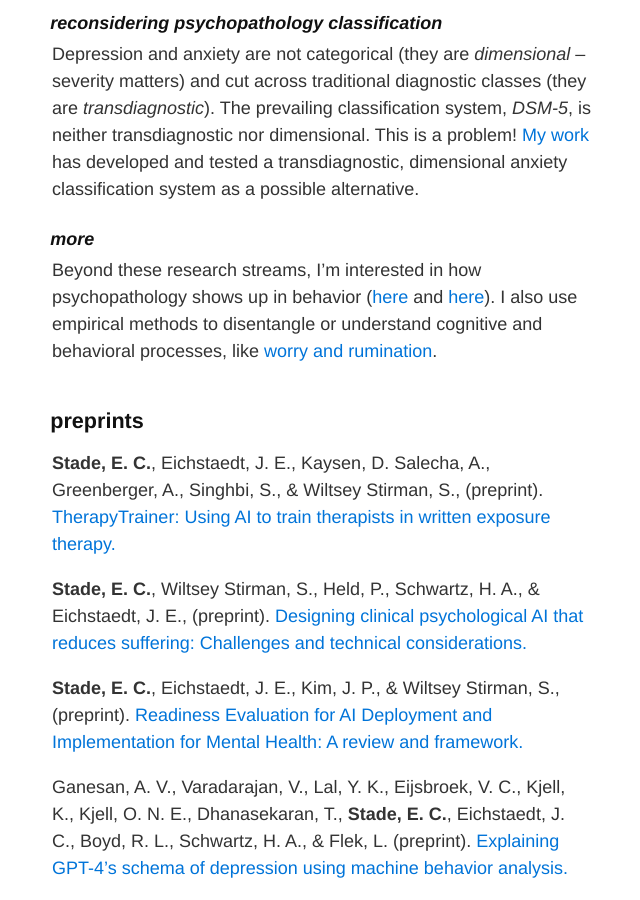
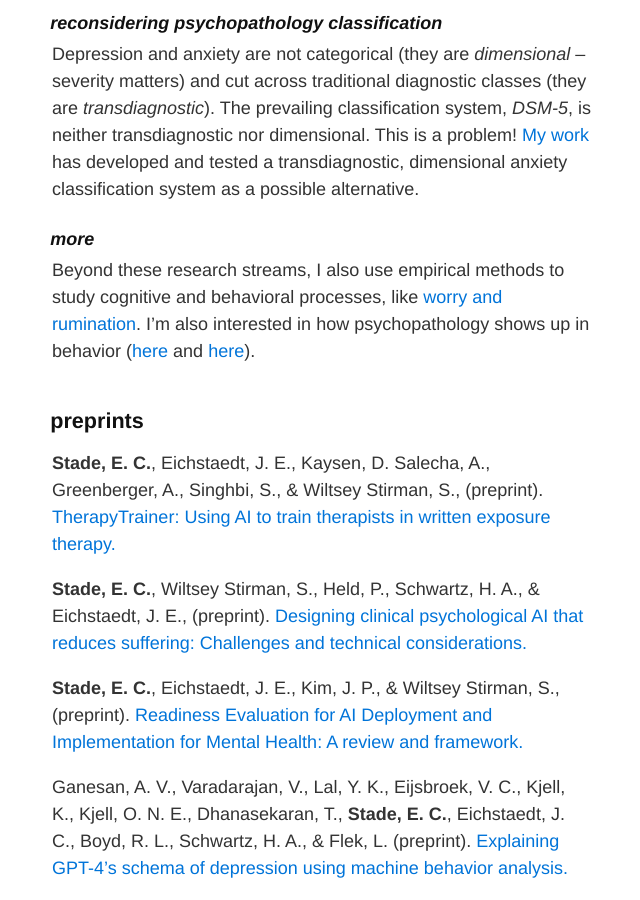
Before and after one commit to betsystade/betsystade.github.io, a Jekyll site: the page built from index.md, in a window 1280 px wide and 900 px high, scrolled down 1316 px. Shown: the whole window, without its empty margins (318-958 px from the left). Built offline with Jekyll 4.4.1, drawn with Linux system fonts in a browser that asks for light colours; our own code applies the rules of GitHub Pages for plain Markdown files.

Commit message:
reorder CBT

```diff
--- a/index.md
+++ b/index.md
@@ -38,7 +38,7 @@ I have also used natural language processing to characterize and measure (and di
 Depression and anxiety are not categorical (they are *dimensional* -- severity matters) and cut across traditional diagnostic classes (they are *transdiagnostic*). The prevailing classification system, *DSM-5*, is neither transdiagnostic nor dimensional. This is a problem! [My work](https://psyarxiv.com/vkbnh) has developed and tested a transdiagnostic, dimensional anxiety classification system as a possible alternative.
 
 #### more
-Beyond these research streams, I'm interested in how psychopathology shows up in behavior ([here](https://doi.org/10.1177/21677026211038017) and [here](https://authors.elsevier.com/sd/article/S0005-7967(25)00022-1)). I also use empirical methods to disentangle or understand cognitive and behavioral processes, like [worry and rumination](https://doi.org/10.1177/21677026221131309).
+Beyond these research streams,  I also use empirical methods to study cognitive and behavioral processes, like [worry and rumination](https://doi.org/10.1177/21677026221131309). I'm also interested in how psychopathology shows up in behavior ([here](https://doi.org/10.1177/21677026211038017) and [here](https://authors.elsevier.com/sd/article/S0005-7967(25)00022-1)).
 
 
 ## preprints
```
